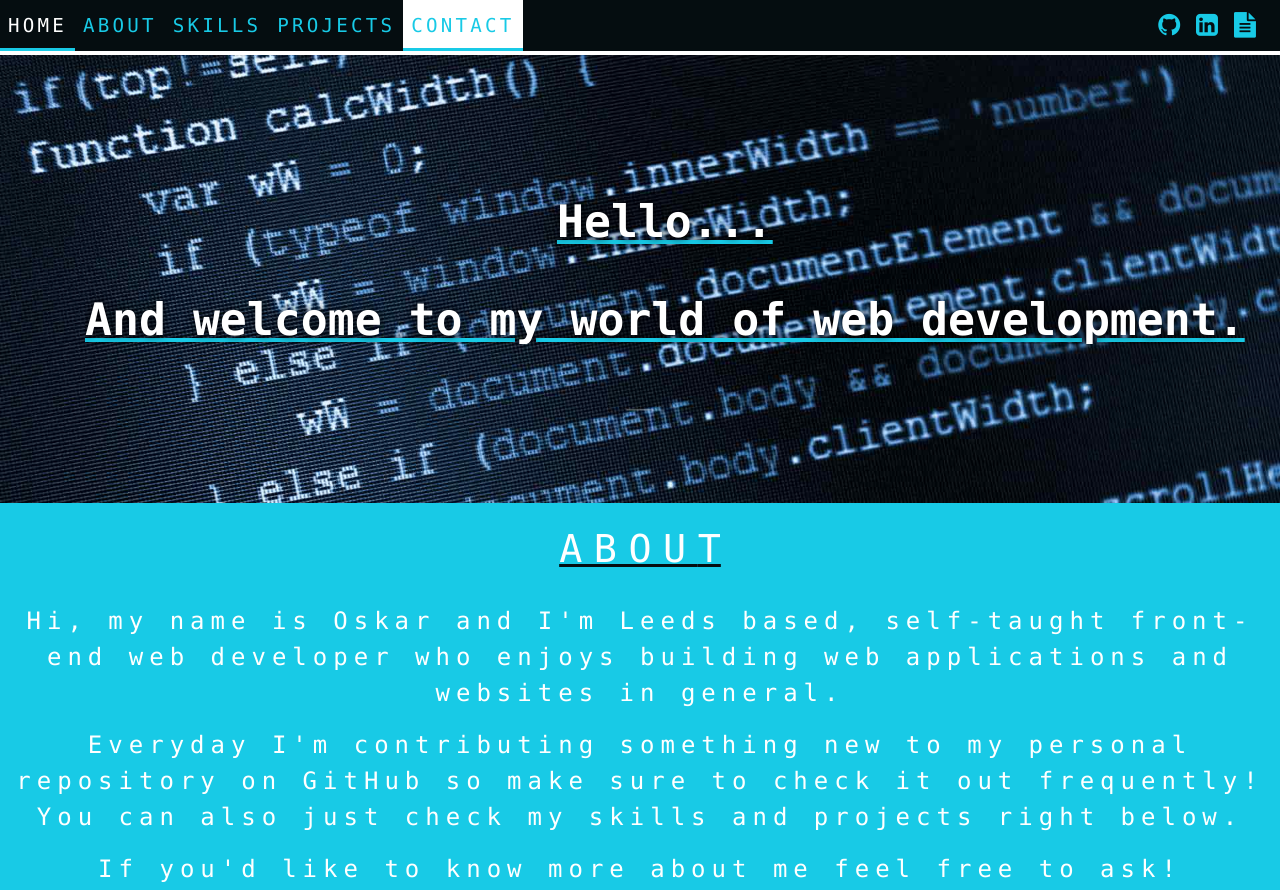
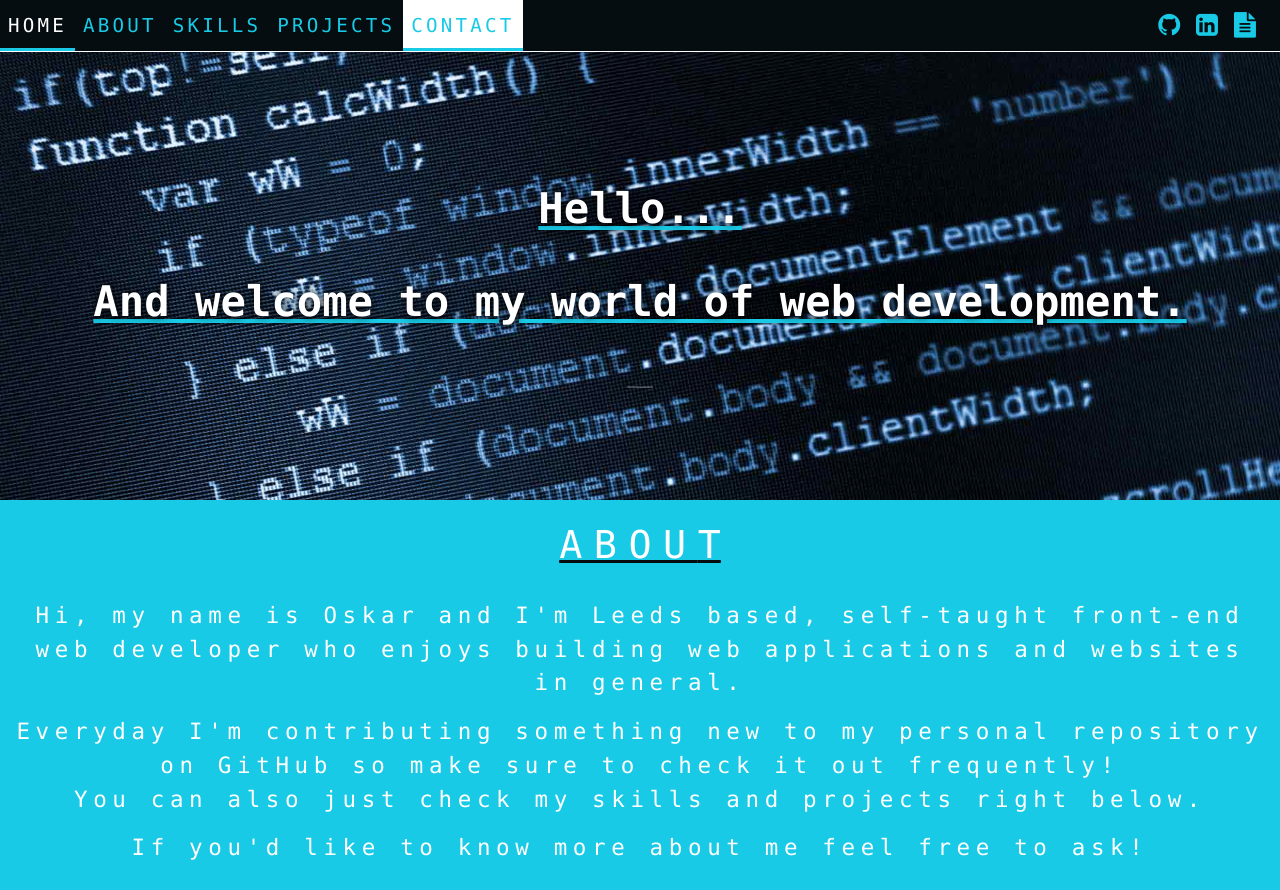
Before and after one commit to oskarwilczynski/portfolio-site, a plain HTML site: page index.html in a window 1280 px wide. Shown: the top 890 px of the page. Drawn offline with nearby package versions, Linux system fonts and the light colour scheme.

Commit message:
Started working on RWD

```diff
--- a/index.html
+++ b/index.html
@@ -108,7 +108,7 @@
         </div>
     </section>
     <a class="navbar-fixed-pos" id="projects-pos"></a>
-    <section class="container-fluid" id="projects">
+    <section class="container-fluid pb-5" id="projects">
         <h2 class="text-center header-light">
             <span style="letter-spacing: 0.30em;">PROJECT</span>S
         </h2>
@@ -138,7 +138,7 @@
                 <button type="button" class="btn btn-outline-primary projects-btn-bottom">Source Code</button>
             </div>
         </div>
-        <div class="card w-75 mb-5 mx-auto projects-card">
+        <div class="card w-75 mx-auto projects-card">
             <img class="card-img-top projects-img" src="./images/fitness-demo.png">
             <div class="card-body projects-card">
                 <h4 class="card-title projects-card-title">PORTFOLIO SITE</h4>
--- a/styles/main.css
+++ b/styles/main.css
@@ -1,4 +1,4 @@
-*:not(input) {
+*:not(input):not(textarea) {
     font-family: "Consolas";
     -webkit-touch-callout: none;
       -webkit-user-select: none;
@@ -15,7 +15,7 @@ html {
 
 body {
     position: relative;
-    padding-top: 55px;
+    padding-top: 4.03vw;
 }
 
 /*
@@ -61,7 +61,7 @@ body {
 .navbar-fixed-pos {
     display: block;
     position: relative;
-    top: -55px;
+    top: 4.03vw;
     visibility: hidden;
 }
 
@@ -93,8 +93,8 @@ body {
     text-decoration-color: #18CAE6;
     display: inline-block;
     margin: 0 auto;
-    padding-top: 7%;
-    font-size: 280%;
+    padding-top: 5.5vw;
+    font-size: 3.3vw;
     overflow: hidden;
     font-weight: bold;
     text-shadow: black 0px 0px 10px;
@@ -102,7 +102,7 @@ body {
 
 .typed-cursor {
     opacity: 1;
-    font-size: 280%;
+    font-size: 3.3vw;
     color: white;
     -webkit-animation: blink 1s infinite;
     -moz-animation: blink 1s infinite;
@@ -152,16 +152,18 @@ body {
 }
 
 .header-dark, h1 {
-    padding-top: 2%;
-    padding-bottom: 2%;
+    padding-top: 1.93vw;
+    padding-bottom: 1.93vw;
+    margin-bottom: 0.59vw;
     color: white;
     text-decoration: underline;
     text-decoration-color: #18CAE6;
 }
 
 .header-light {
-    padding-top: 2%;
-    padding-bottom: 2%;
+    padding-top: 1.93vw;
+    padding-bottom: 1.93vw;
+    margin-bottom: 0.59vw;
     color: white;
     text-decoration: underline;
     text-decoration-color: #050D10;
@@ -172,9 +174,10 @@ h2 {
 }
 
 .about-p {
-    font-size: 1.5em;
+    font-size: 1.76vw;
     color: white;
-    letter-spacing: 0.25em;
+    letter-spacing: 0.44vw;
+    margin-bottom: 1.17vw;
 }
 
 /*
@@ -198,7 +201,8 @@ h2 {
 
 .skill-icon-title {
     opacity: 0;
-    margin-top: 5%;
+    margin-top: 1.1vw;
+    margin-bottom: 1.17vw;
     font-size: 2vw;
     color: white;
     text-decoration: underline;
@@ -221,7 +225,6 @@ h2 {
 */
 
 #projects {
-    height: 185vw;
     background-color: #18CAE6;
 }
 
@@ -277,6 +280,8 @@ h2 {
 * === CONTACT ===
 */
 
+/* contact-btn class up in PROJECTS section */
+
 #contact {
     background-color: #050D10;
     height: 31vw;
@@ -317,5 +322,3 @@ h2 {
 .contact-icon-text:hover {
     color: #18CAE6;
 }
-
-/* contact-btn class up in PROJECTS section */
```
